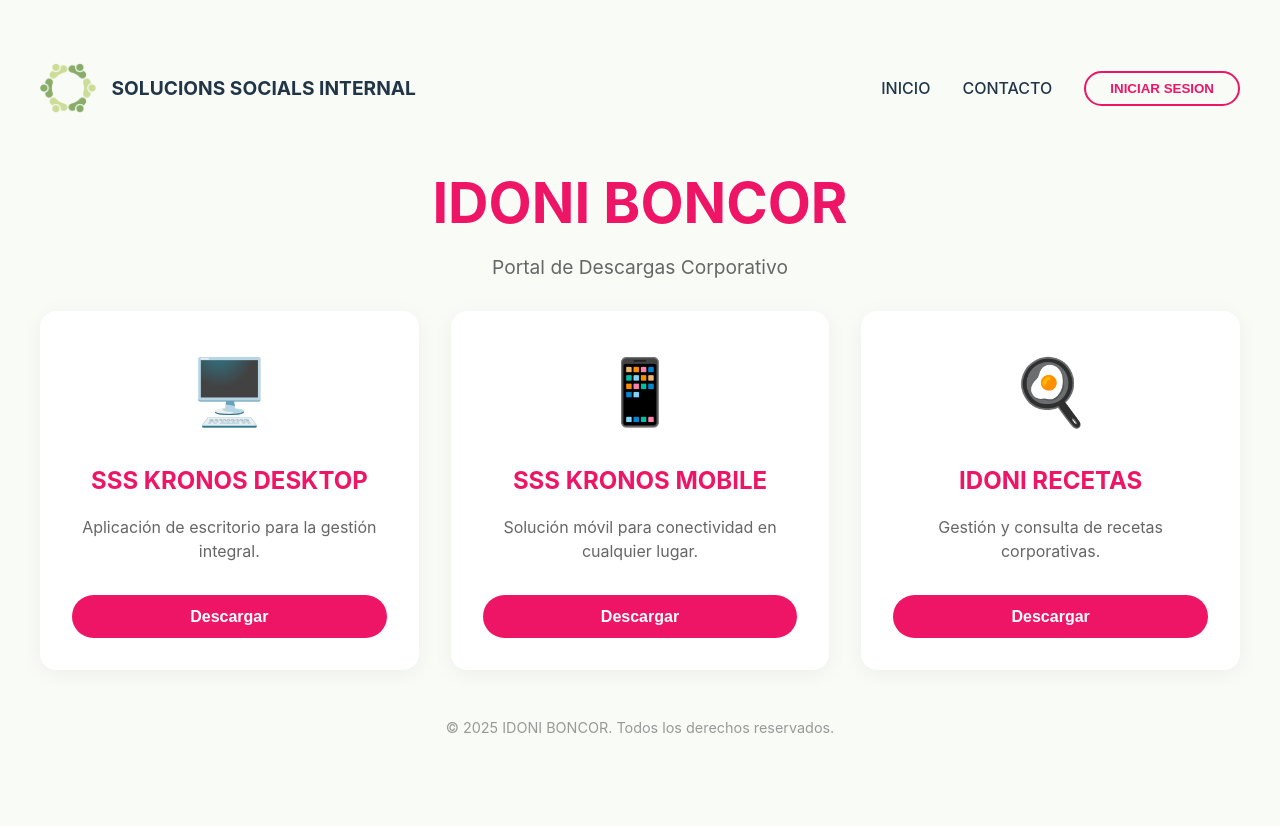
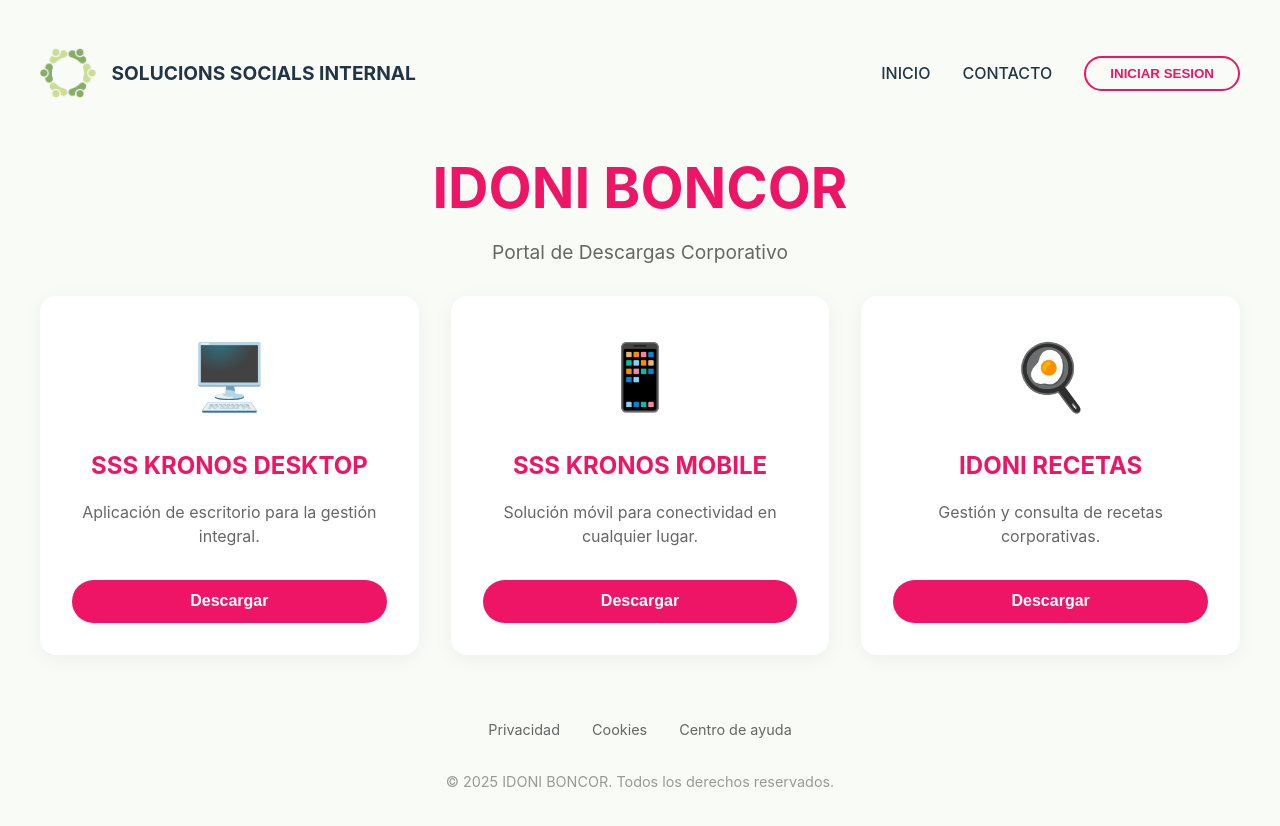
Before and after one commit to Solucions-Socials-Sostenibles-DEV/Solucions-Socials-Sostenibles-DevWebsite, a React (Vite) app: page / in a window 1280 px wide. Shown: the top 826 px of the page. Before the commit the page ends 800 px from the top, so only its background shows below. Built offline with nearby package versions, Linux system fonts and the light colour scheme.

Commit message:
FEAT: Añadidos nuevos apartados en el footer

```diff
--- a/src/App.css
+++ b/src/App.css
@@ -153,5 +153,25 @@
 .footer {
   color: #999;
   font-size: 0.9rem;
-  margin-top: 2rem;
+  margin-top: 4rem;
+  margin-bottom: 2rem;
+  display: flex;
+  flex-direction: column;
+  align-items: center;
+  gap: 1rem;
 }
+
+.footer-links {
+  display: flex;
+  gap: 2rem;
+}
+
+.footer-links a {
+  color: #666;
+  text-decoration: none;
+  transition: color 0.2s;
+}
+
+.footer-links a:hover {
+  color: var(--color-primary);
+}
--- a/src/App.jsx
+++ b/src/App.jsx
@@ -51,6 +51,11 @@ function App() {
       </main>
 
       <footer className="footer">
+        <div className="footer-links">
+          <a href="#privacidad">Privacidad</a>
+          <a href="#cookies">Cookies</a>
+          <a href="#ayuda">Centro de ayuda</a>
+        </div>
         <p>© {new Date().getFullYear()} IDONI BONCOR. Todos los derechos reservados.</p>
       </footer>
     </div>
```
